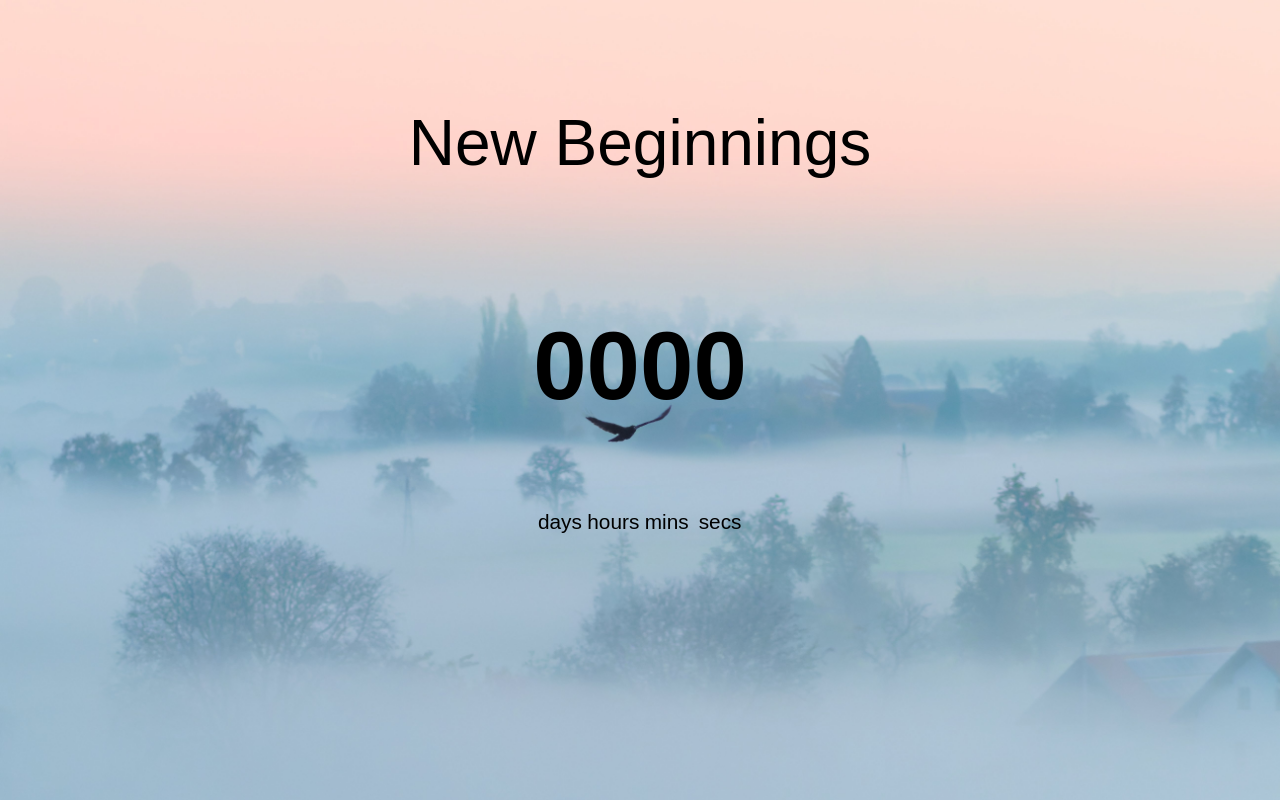
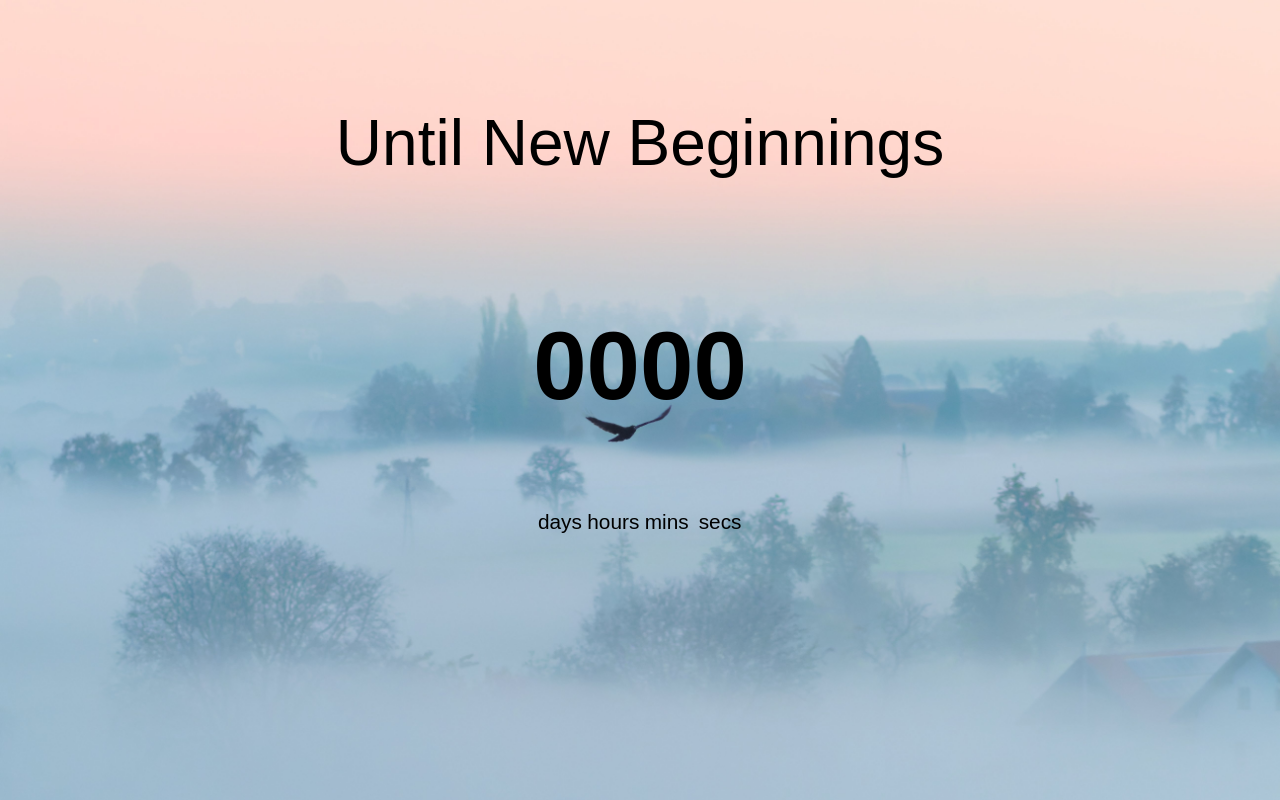
Before and after one commit to NazAbdul/countdown-timer, a plain HTML site: page index.html in a window 1280 px wide. Drawn offline with Linux system fonts and the light colour scheme.

Commit message:
edited the header

```diff
--- a/index.html
+++ b/index.html
@@ -11,7 +11,7 @@
     <link rel="stylesheet" href="style.css" />
   </head>
   <body>
-    <h1>New Beginnings</h1>
+    <h1>Until New Beginnings</h1>
     <div class="countdown-container">
       <div class="days-container">
         <p class="big-text" id="days">0</p>
```
